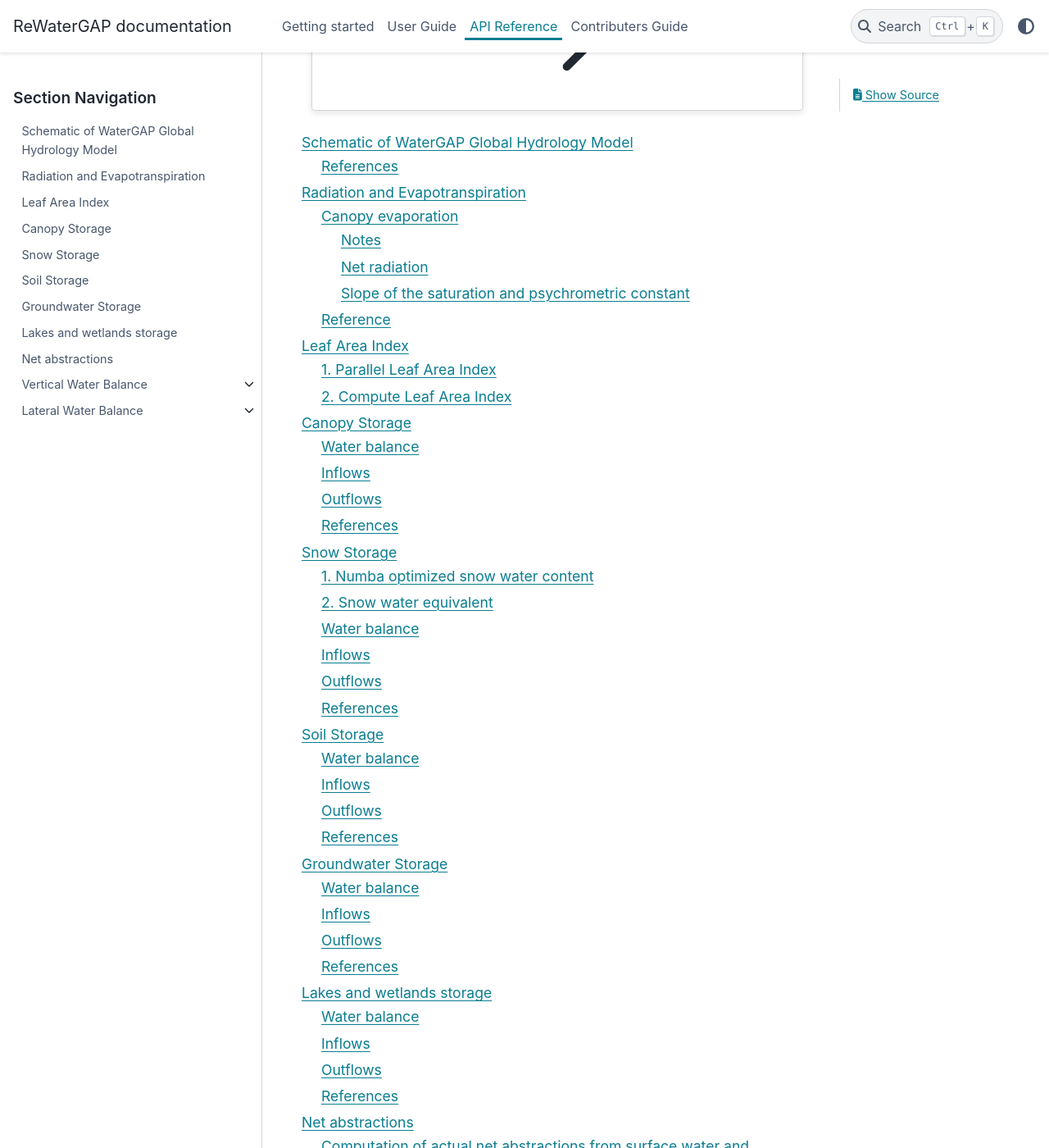
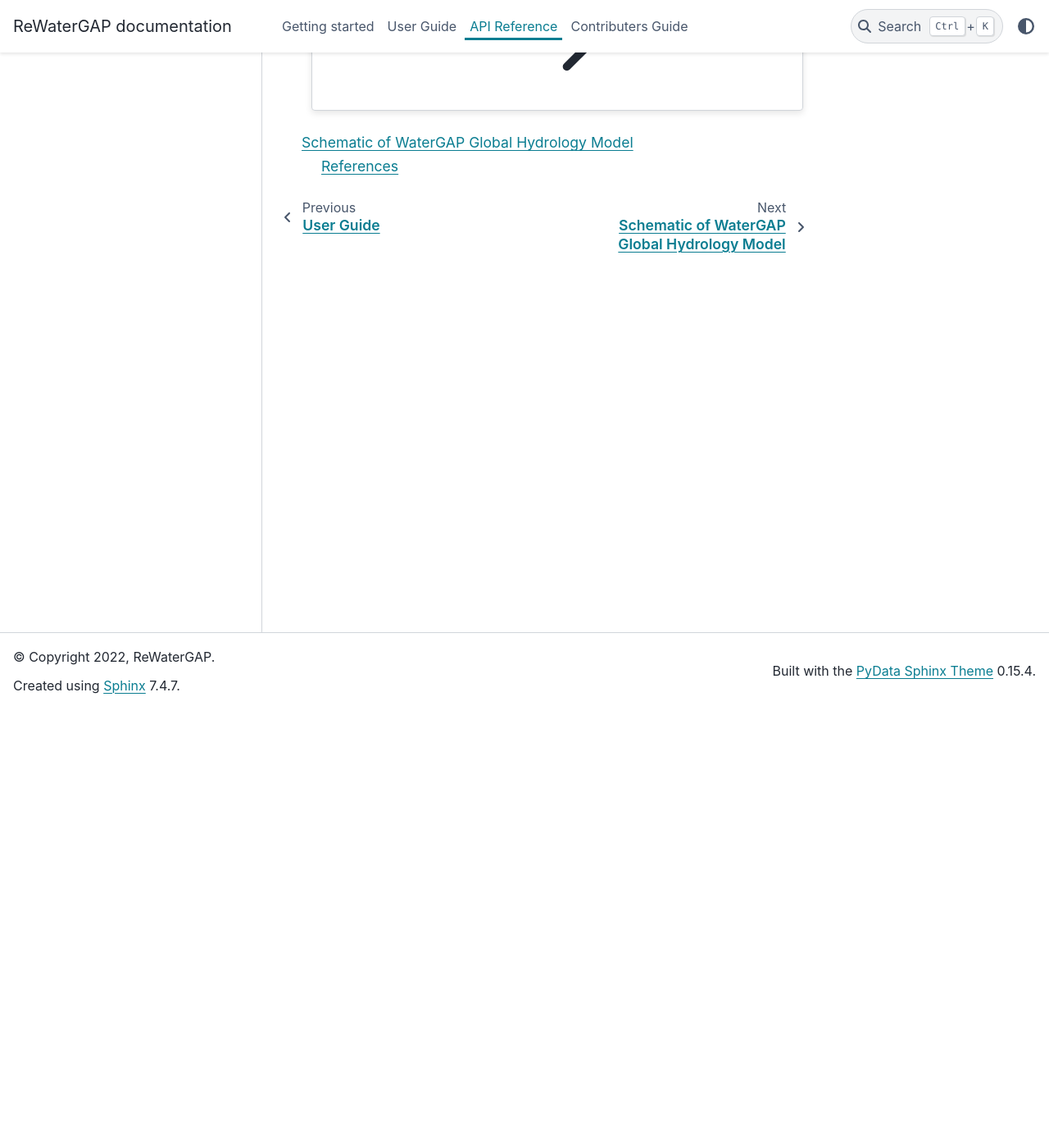
Before and after one commit to HydrologyFrankfurt/ReWaterGAP, a Sphinx documentation site: the page built from docs/api_docs/index.rst, in a window 1280 px wide and 1400 px high, scrolled down 535 px. Shown: the whole window at 82% size. Built offline with Sphinx 7.4.7 and the PyData theme 0.15.4, drawn with Linux system fonts in a browser that asks for light colours; pages that are not in the unit, such as notebooks, are missing from menus; some of the changed text lies outside the part shown.

Commit message:
Update index.rst

```diff
--- a/docs/api_docs/index.rst
+++ b/docs/api_docs/index.rst
@@ -29,13 +29,3 @@ API Reference
     :hidden:
 
    rewatergap_schematic
-   radiation_evapotranspiration
-   leafareaindex
-   canopystorage
-   snowstorage
-   soilstorage
-   groundwater_storage
-   lakes_wetlands_storage
-   net_abstractions
-   vertical_water_balance/index
-   lateral_water_balance/index
```
